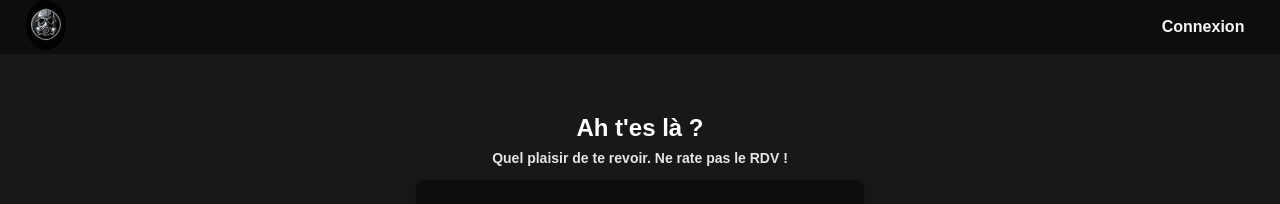
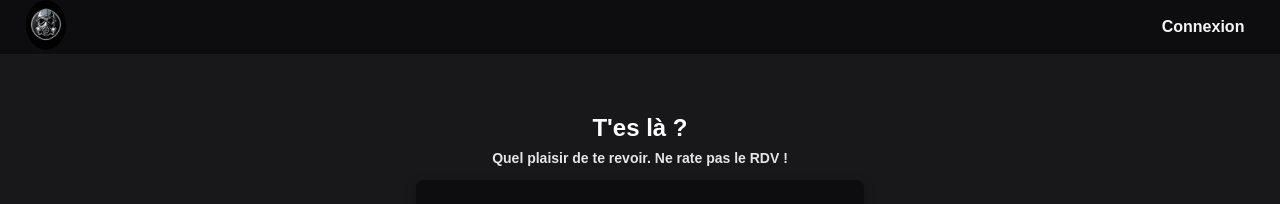
Before and after one commit to 7S-Coder/MyJTV, a React (Vite) app: page /login in a window 1280 px wide. Shown: the top 204 px of the page. Built offline with nearby package versions, Linux system fonts and the light colour scheme; no server answers.

Commit message:
update authe

```diff
--- a/src/pages/Auth.jsx
+++ b/src/pages/Auth.jsx
@@ -78,7 +78,7 @@ const Auth = () => {
     <main className="auth-page">
       <div className="auth-container">
         <div className="auth-header">
-          <h2>{isLogin ? "Ah t'es là ?" : 'Créer un compte'}</h2>
+          <h2>{isLogin ? "T'es là ?" : 'Créer un compte'}</h2>
           <p>{isLogin ? 'Quel plaisir de te revoir. Ne rate pas le RDV !' : 'Rejoignez-nous dès maintenant.'}</p>
         </div>
         {errorMessage && <p className="error-message">{errorMessage}</p>}
```
